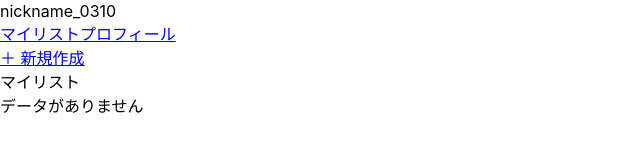
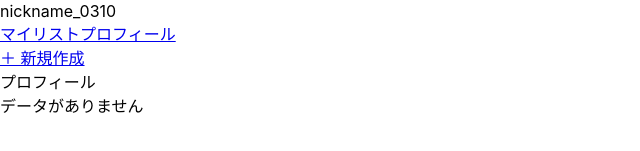
Before and after one commit to syunto07ka/makard, a React app: page /profile in a window 1280 px wide. Shown: the part 539-690 px from the top of the page, without its empty margins (0-640 px from the left). Built offline with nearby package versions, Linux system fonts and the light colour scheme.

Commit message:
feat: path to /profile

```diff
--- a/src/containers/index.tsx
+++ b/src/containers/index.tsx
@@ -1,12 +1,16 @@
 import * as React from 'react';
 import { BrowserRouter as Router, Switch, Route } from 'react-router-dom';
 import ListContainer from 'containers/pages/List';
+import ProfileContainer from 'containers/pages/Profile';
 
 const Containers: React.FC = () => (
   <Router>
     <Switch>
-      <Route path="/">
+      <Route exact={true} path="/">
         <ListContainer />
+      </Route>
+      <Route path="/profile">
+        <ProfileContainer />
       </Route>
     </Switch>
   </Router>
```
